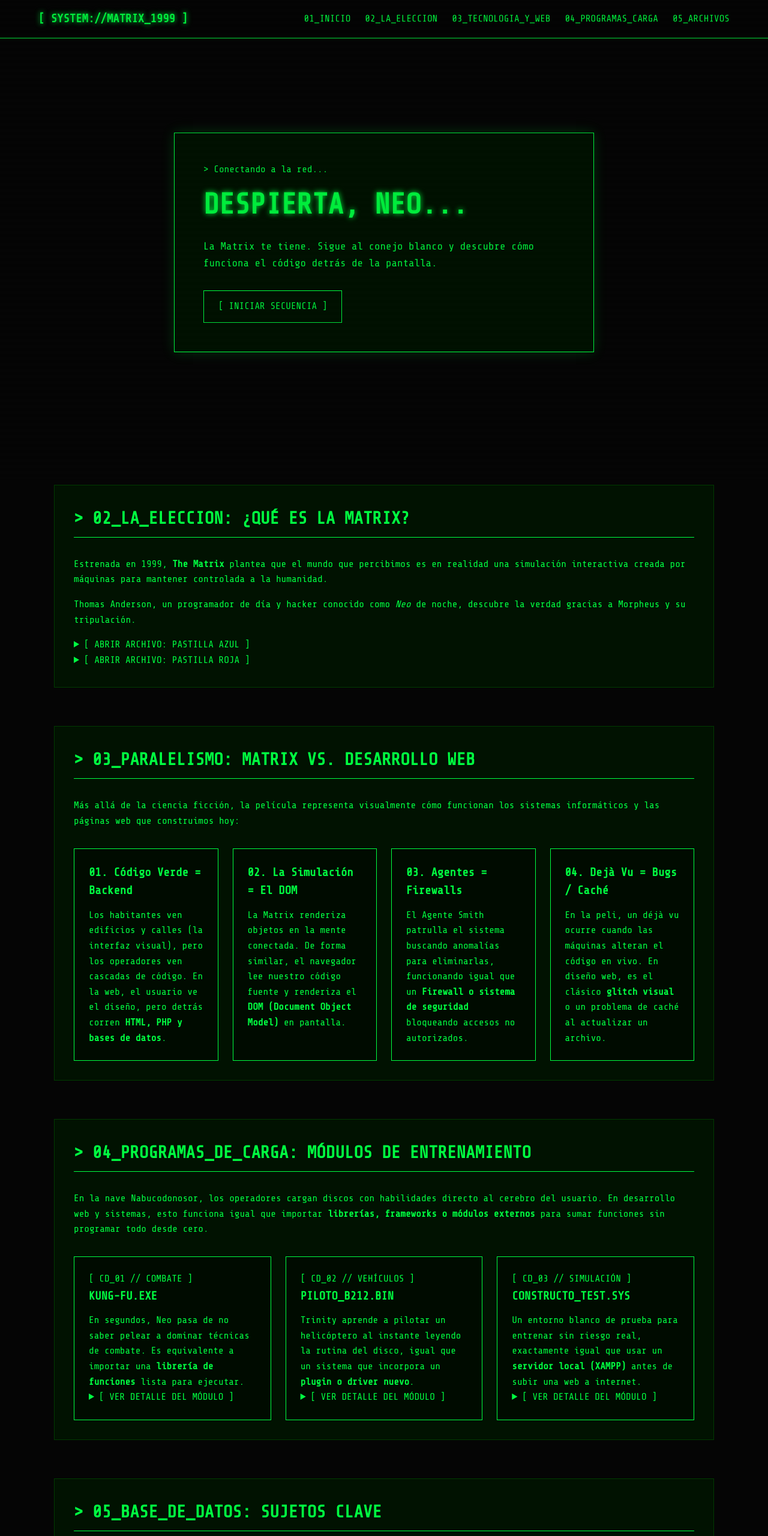
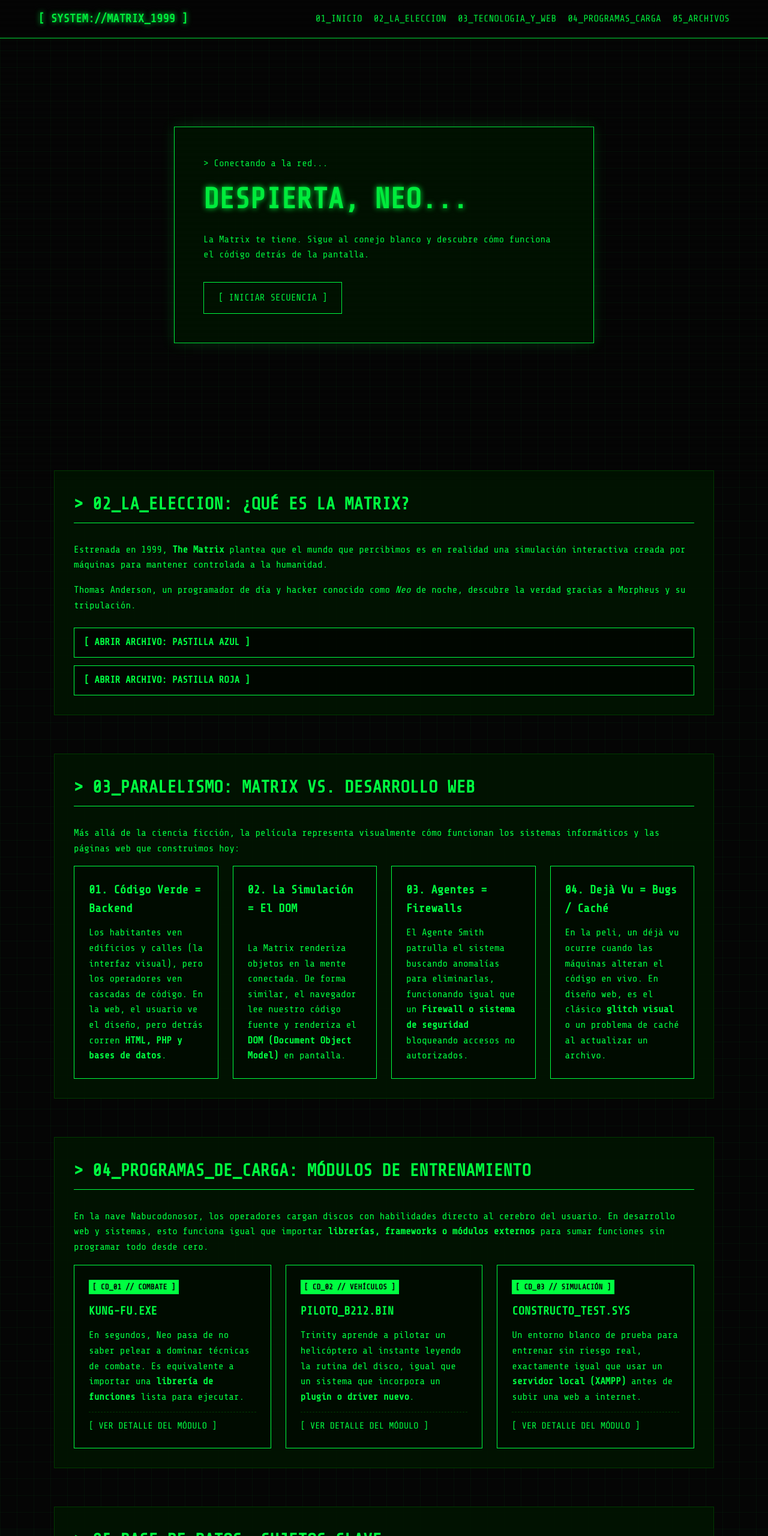
Before and after one commit to Fviz12/Felipe-vizcarra-LDW-503, a plain HTML site: page index.html in a window 1280 px wide. Shown: the top 2560 px of the page at 60% size. Drawn offline with nearby package versions, Linux system fonts and the light colour scheme.

Commit message:
Update style.css
saque lineas de codigo y lo simplifique un poco

```diff
--- a/style.css
+++ b/style.css
@@ -1,9 +1,8 @@
-/* VARIABLES Y RESET */
 :root {
   --negro: #050505;
-    --verde-neon: #00ff41;
-    --verde-oscuro: #003b00;
-    --verde-transparente: rgba(0, 20, 0, 0.85);
+  --verde: #00ff41;
+  --oscuro: #003b00;
+  --panel: rgba(0, 20, 0, 0.88);
 }
 
 * {
@@ -15,35 +14,23 @@
 
 body {
   background-color: var(--negro);
-    color: var(--verde-neon);
+  background-image:
+    linear-gradient(rgba(0, 255, 65, 0.04) 1px, transparent 1px),
+    linear-gradient(90deg, rgba(0, 255, 65, 0.04) 1px, transparent 1px);
+  background-size: 28px 28px;
+  color: var(--verde);
   font-family: 'Share Tech Mono', monospace;
   line-height: 1.6;
   overflow-x: hidden;
 }
 
-/* CANVAS DE FONDO Y EFECTO CRT */
-#matrix-bg {
-    position: fixed;
-    top: 0;
-    left: 0;
-    width: 100%;
-    height: 100%;
-    z-index: -2;
-    opacity: 0.35; /* Baja opacidad para que el texto sea legible */
-}
-
 .crt-overlay {
   position: fixed;
-    top: 0;
-    left: 0;
-    width: 100%;
-    height: 100%;
+  inset: 0;
   background: repeating-linear-gradient(
     0deg,
-        rgba(0, 0, 0, 0.15),
-        rgba(0, 0, 0, 0.15) 1px,
-        transparent 1px,
-        transparent 2px
+    rgba(0, 0, 0, 0.15) 0 1px,
+    transparent 1px 2px
   );
   pointer-events: none;
   z-index: 999;
@@ -53,55 +40,57 @@ body {
 header {
   position: sticky;
   top: 0;
-    background-color: rgba(5, 5, 5, 0.95);
-    border-bottom: 1px solid var(--verde-neon);
+  background-color: rgba(5, 5, 5, 0.96);
+  border-bottom: 1px solid var(--verde);
   padding: 1rem 5%;
   z-index: 100;
 }
 
+nav,
+nav ul {
+  display: flex;
+  flex-wrap: wrap;
+  align-items: center;
+  gap: 1.2rem;
+}
+
 nav {
-    display: flex;
   justify-content: space-between;
-    align-items: center;
-    flex-wrap: wrap;
+}
+
+nav ul {
+  list-style: none;
 }
 
 .logo {
   font-size: 1.2rem;
   font-weight: bold;
-    text-shadow: 0 0 8px var(--verde-neon);
-}
-
-nav ul {
-    list-style: none;
-    display: flex;
-    gap: 1.5rem;
+  text-shadow: 0 0 8px var(--verde);
 }
 
 nav a {
-    color: var(--verde-neon);
+  color: var(--verde);
   text-decoration: none;
   transition: 0.2s;
 }
 
 nav a:hover {
-    background-color: var(--verde-neon);
+  background-color: var(--verde);
   color: var(--negro);
   padding: 2px 6px;
 }
 
-/* HERO SECTION */
+/* HERO Y CONTENEDORES */
 .hero {
-    min-height: 85vh;
-    display: flex;
-    justify-content: center;
-    align-items: center;
+  min-height: 82vh;
+  display: grid;
+  place-items: center;
   padding: 2rem;
 }
 
 .terminal-box {
-    background-color: var(--verde-transparente);
-    border: 1px solid var(--verde-neon);
+  background-color: var(--panel);
+  border: 1px solid var(--verde);
   box-shadow: 0 0 20px rgba(0, 255, 65, 0.2);
   padding: 3rem;
   max-width: 700px;
@@ -111,128 +100,104 @@ nav a:hover {
 .terminal-box h1 {
   font-size: 3rem;
   margin: 0.5rem 0 1rem;
-    text-shadow: 0 0 10px var(--verde-neon);
+  text-shadow: 0 0 10px var(--verde);
 }
 
-.subtexto {
-    margin-bottom: 2rem;
-    font-size: 1.1rem;
+.subtexto,
+.intro-seccion,
+.texto-bloque p {
+  margin-bottom: 1rem;
 }
 
-/* BOTONES */
-.btn-matrix, .btn-pastilla {
-    display: inline-block;
-    background: transparent;
-    color: var(--verde-neon);
-    border: 1px solid var(--verde-neon);
-    padding: 0.8rem 1.5rem;
-    font-family: inherit;
-    font-size: 1rem;
-    text-decoration: none;
-    cursor: pointer;
-    transition: 0.3s;
-}
-
-.btn-matrix:hover {
-    background-color: var(--verde-neon);
-    color: var(--negro);
-    box-shadow: 0 0 15px var(--verde-neon);
-}
-
-/* CONTENEDORES Y SECCIONES */
 .contenedor {
   max-width: 1100px;
   margin: 4rem auto;
   padding: 2rem;
-    background-color: var(--verde-transparente);
-    border: 1px solid var(--verde-oscuro);
+  background-color: var(--panel);
+  border: 1px solid var(--oscuro);
 }
 
 h2 {
-    border-bottom: 1px solid var(--verde-neon);
+  border-bottom: 1px solid var(--verde);
   padding-bottom: 0.5rem;
   margin-bottom: 2rem;
   font-size: 1.8rem;
 }
 
-.grid-dos {
-    display: grid;
-    grid-template-columns: 1fr 1fr;
-    gap: 2rem;
-    align-items: center;
+/* BOTONES Y DESPLEGABLES */
+.btn-matrix {
+  display: inline-block;
+  margin-top: 1rem;
+  color: var(--verde);
+  border: 1px solid var(--verde);
+  padding: 0.8rem 1.5rem;
+  text-decoration: none;
+  transition: 0.3s;
 }
 
-.texto-bloque p {
-    margin-bottom: 1rem;
+.btn-matrix:hover {
+  background-color: var(--verde);
+  color: var(--negro);
+  box-shadow: 0 0 15px var(--verde);
 }
 
-/* PASTILLAS INTERACTIVAS */
-.pastillas {
+.opciones-desplegables {
   display: flex;
-    gap: 1rem;
-    margin: 1.5rem 0;
+  flex-direction: column;
+  gap: 0.8rem;
+  margin-top: 1.5rem;
 }
 
-.btn-pastilla.roja:hover {
-    background-color: #ff2a2a;
-    border-color: #ff2a2a;
-    color: #fff;
-    box-shadow: 0 0 15px #ff2a2a;
+.desplegable {
+  border: 1px solid var(--verde);
+  background-color: rgba(0, 0, 0, 0.65);
+  padding: 0.7rem 1rem;
 }
 
-.btn-pastilla.azul:hover {
-    background-color: #2a75ff;
-    border-color: #2a75ff;
-    color: #fff;
-    box-shadow: 0 0 15px #2a75ff;
+summary {
+  cursor: pointer;
+  list-style: none;
 }
 
-.consola-respuesta {
-    padding: 0.8rem;
-    border-left: 3px solid var(--verde-neon);
-    background-color: rgba(0, 0, 0, 0.6);
+.desplegable summary {
+  font-weight: bold;
 }
 
-/* IMÁGENES CON FILTRO MATRIX */
-.imagen-contenedor {
-    text-align: center;
+.desplegable.roja summary:hover {
+  color: #ff4d4d;
 }
 
-.imagen-matrix {
-    width: 100%;
-    max-height: 300px;
-    object-fit: cover;
-    border: 1px solid var(--verde-neon);
-    filter: grayscale(100%) brightness(85%) sepia(100%) hue-rotate(70deg) saturate(400%) contrast(120%);
-    transition: filter 0.3s ease;
+.desplegable.azul summary:hover {
+  color: #4da6ff;
 }
 
-.imagen-matrix:hover {
-    filter: grayscale(40%) brightness(95%) sepia(60%) hue-rotate(70deg) saturate(250%);
+.consola-respuesta,
+.modulo-info {
+  margin-top: 0.7rem;
+  padding-top: 0.7rem;
+  border-top: 1px dashed var(--oscuro);
+  font-size: 0.95rem;
 }
 
-.pie-foto {
-    display: block;
-    font-size: 0.85rem;
+.modulo-info p {
   margin-top: 0.5rem;
-    opacity: 0.8;
 }
 
-/* TARJETAS DE TECNOLOGÍA */
-.intro-seccion {
-    margin-bottom: 2rem;
-}
-
-.grid-tarjetas {
+/* GRILLAS Y TARJETAS */
+.grid-tarjetas,
+.grid-galeria {
   display: grid;
   grid-template-columns: repeat(auto-fit, minmax(230px, 1fr));
   gap: 1.5rem;
 }
 
 .tarjeta {
-    border: 1px solid var(--verde-neon);
+  display: flex;
+  flex-direction: column;
+  justify-content: space-between;
+  border: 1px solid var(--verde);
+  background-color: rgba(0, 10, 0, 0.9);
   padding: 1.5rem;
-    background-color: rgba(0, 10, 0, 0.9);
   transition: transform 0.2s;
 }
 
@@ -246,39 +211,37 @@ h2 {
   font-size: 1.2rem;
 }
 
-/* GALERÍA */
-.grid-galeria {
-    display: grid;
-    grid-template-columns: repeat(auto-fit, minmax(250px, 1fr));
-    gap: 1.5rem;
+.etiqueta-cd {
+  background-color: var(--verde);
+  color: var(--negro);
+  font-size: 0.8rem;
+  font-weight: bold;
+  padding: 2px 6px;
+  margin-bottom: 0.8rem;
+  width: fit-content;
 }
 
 .ficha {
-    border: 1px solid var(--verde-oscuro);
-    padding: 1rem;
+  border: 1px solid var(--oscuro);
+  background-color: rgba(0, 0, 0, 0.7);
+  padding: 1.2rem;
   text-align: center;
-    background-color: rgba(0, 0, 0, 0.7);
 }
 
 .ficha h4 {
-    margin-top: 1rem;
   font-size: 1.1rem;
+  margin-bottom: 0.4rem;
 }
 
-/* FOOTER */
 footer {
   text-align: center;
   padding: 2rem;
-    border-top: 1px solid var(--verde-oscuro);
+  border-top: 1px solid var(--oscuro);
   margin-top: 4rem;
   font-size: 0.9rem;
 }
 
-/* RESPONSIVE */
 @media (max-width: 768px) {
-    .grid-dos {
-        grid-template-columns: 1fr;
-    }
   .terminal-box h1 {
     font-size: 2rem;
   }
```
Lines whose indentation alone changed are shown as unchanged.
